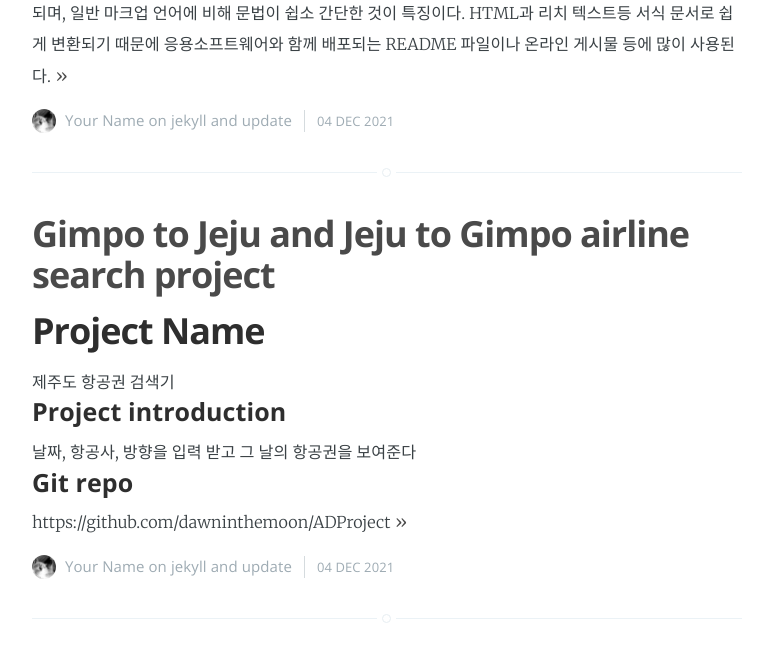
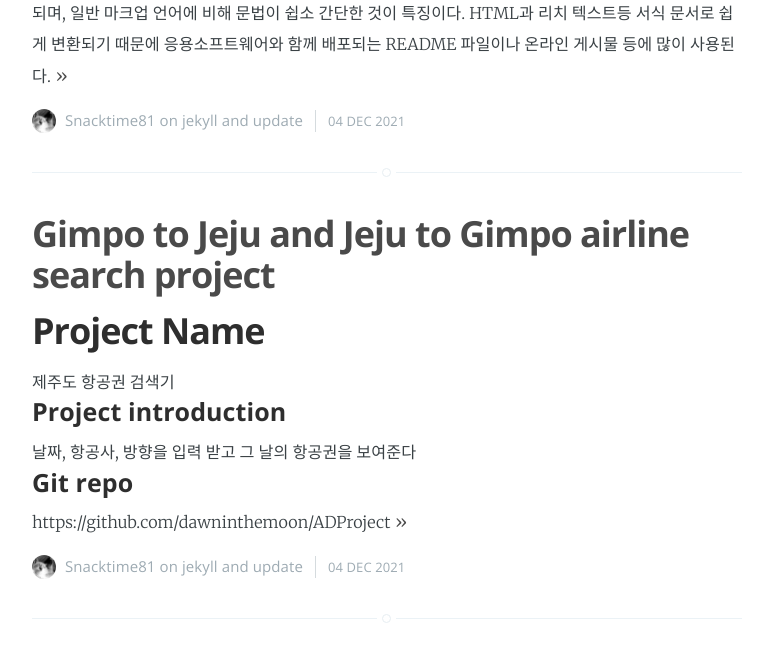
Before and after one commit to snacktime81/snacktime81.github.io, a Jekyll site: the page built from index.html, in a window 1280 px wide and 900 px high, scrolled down 397 px. Shown: the part 150-813 px from the top of the window, without its empty margins (253-1026 px from the left). Built offline with Jekyll 4.4.1, drawn with Linux system fonts in a browser that asks for light colours; the list of posts is cut into pages by our own code; some of the changed text lies outside the part shown.

Commit message:
Add author

```diff
--- a/_config.yml
+++ b/_config.yml
@@ -13,7 +13,7 @@ plugins: [jekyll-paginate]
 
 # Details for the RSS feed generator
 url: ""
-author: "Your Name"
+author: "Snacktime81"
 
 # Disqus config
 
```
